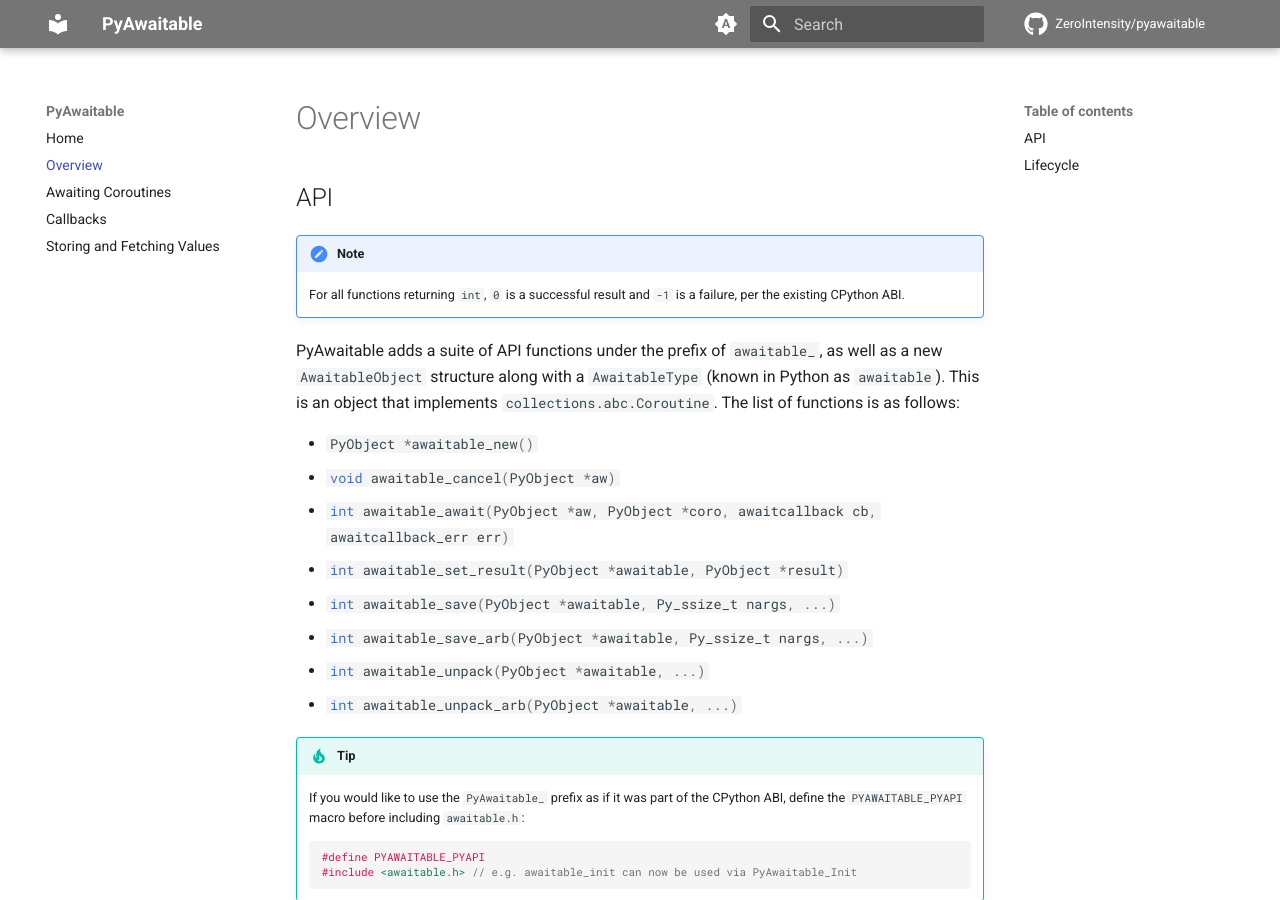
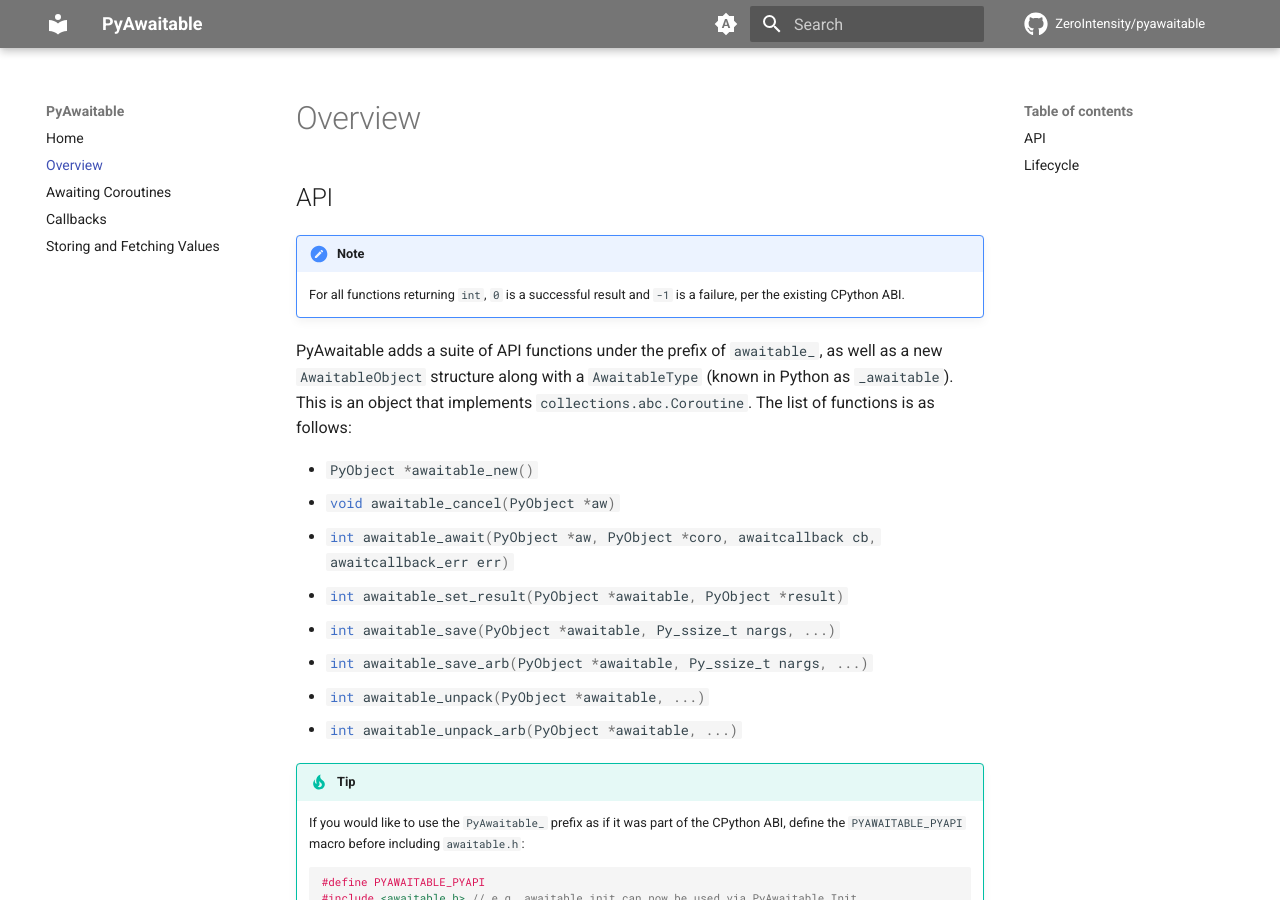
Before and after one commit to ZeroIntensity/pyawaitable, an MkDocs documentation site: the page built from docs/overview.md, in a window 1280 px wide and 900 px high. Built offline with MkDocs 1.6.1 and Material for MkDocs 9.7.7, drawn with Linux system fonts in a browser that asks for light colours; comment, search, counter and statistics services are not loaded.

```diff
--- a/docs/overview.md
+++ b/docs/overview.md
@@ -6,7 +6,7 @@
 
     For all functions returning ``int``, ``0`` is a successful result and ``-1`` is a failure, per the existing CPython ABI.
 
-PyAwaitable adds a suite of API functions under the prefix of ``awaitable_``, as well as a new ``AwaitableObject`` structure along with a ``AwaitableType`` (known in Python as ``awaitable``). This is an object that implements ``collections.abc.Coroutine``. The list of functions is as follows:
+PyAwaitable adds a suite of API functions under the prefix of ``awaitable_``, as well as a new ``AwaitableObject`` structure along with a ``AwaitableType`` (known in Python as ``_awaitable``). This is an object that implements ``collections.abc.Coroutine``. The list of functions is as follows:
 
 - ``#!c PyObject *awaitable_new()``
 - ``#!c void awaitable_cancel(PyObject *aw)``
```
